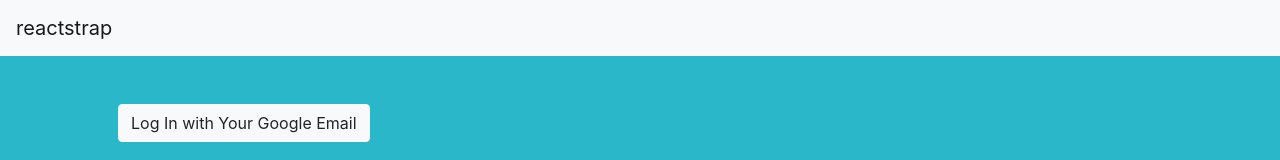
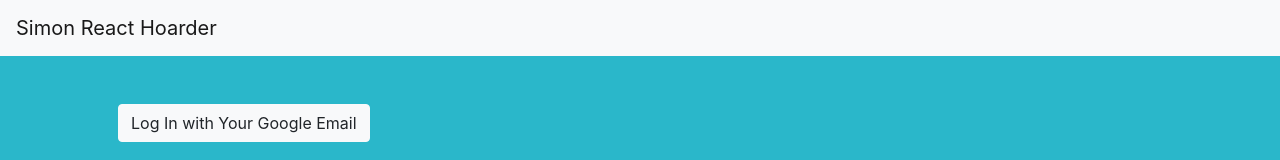
Before and after one commit to ancasimon/react-hoarder, a React (Create React App) app: page /auth in a window 1280 px wide. Shown: the top 160 px of the page. Built offline with nearby package versions, Linux system fonts and the light colour scheme; no server answers.

Commit message:
finished navbar

```diff
--- a/src/components/shared/MyNavbar/MyNavbar.js
+++ b/src/components/shared/MyNavbar/MyNavbar.js
@@ -65,7 +65,7 @@ class MyNavbar extends React.Component {
     return (
       <div className="MyNavbar">
         <Navbar color="light" light expand="md">
-          <NavbarBrand href="/">reactstrap</NavbarBrand>
+          <NavbarBrand href="/">Simon React Hoarder</NavbarBrand>
           <NavbarToggler onClick={this.toggle} />
           <Collapse isOpen={isOpen} navbar>
             { buildNavbar() }
```
